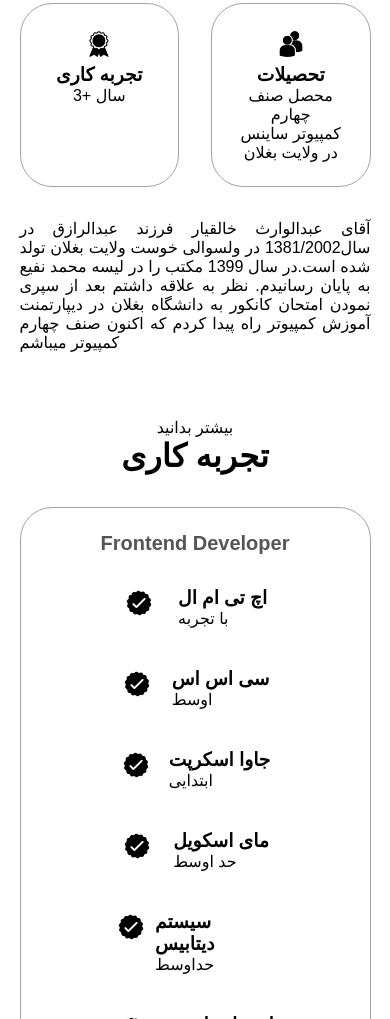
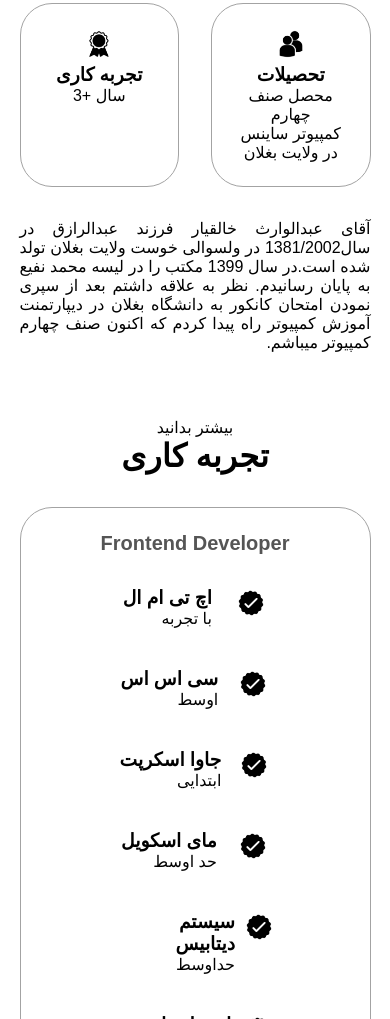
Before and after one commit to Abdulwaris-khaleqyar/My_portfolio, a plain HTML site: page index.html in a window 390 px wide. Shown: the part 1143-2162 px from the top of the page. Drawn offline with Linux system fonts and the light colour scheme.

Commit message:
Add files via upload

```diff
--- a/index.html
+++ b/index.html
@@ -108,7 +108,7 @@
           <div class="text-container">
             <p>
                 آقای  عبدالوارث خالقیار فرزند عبدالرازق در سال1381/2002 در ولسوالی خوست ولایت بغلان  تولد شده است.در سال 1399 مکتب را در لیسه محمد نفیع
-                به  پایان رسانیدم. نظر به علاقه داشتم بعد از سپری نمودن امتحان کانکور به دانشگاه بغلان در دیپارتمنت آموزش کمپیوتر راه پیدا کردم که اکنون  صنف چهارم کمپیوتر میباشم
+                به  پایان رسانیدم. نظر به علاقه داشتم بعد از سپری نمودن امتحان کانکور به دانشگاه بغلان در دیپارتمنت آموزش کمپیوتر راه پیدا کردم که اکنون  صنف چهارم کمپیوتر میباشم.
             </p>
           </div>
         </div>
--- a/mediaqueries.css
+++ b/mediaqueries.css
@@ -52,13 +52,15 @@
 @media screen and (max-width: 600px) {
 
   .hamburger-menu{
-    width: 100%;
+    width: 50%;
     direction: rtl;
   }
   .hamburger-icon{
     position: relative;
   }
-
+.text-container p{
+  direction: rtl;
+}
 
   #contact,
   footer {
--- a/style.css
+++ b/style.css
@@ -160,8 +160,6 @@ a:hover {
   transform: none;
 }
 
-/* SECTIONS */
-
 section {
   padding-top: 4vh;
   height: 96vh;
@@ -181,6 +179,7 @@ section {
   justify-content: center;
   gap: 5rem;
   height: 80vh;
+
 }
 
 .section__pic-container {
@@ -219,12 +218,14 @@ section {
   justify-content: center;
   margin-top: 1rem;
   gap: 1rem;
+
 }
 
 
 .icon {
   cursor: pointer;
   height: 2rem;
+
 }
 
 
@@ -356,6 +357,7 @@ section {
   flex-direction: row;
   gap: 2.5rem;
   justify-content: space-around;
+  direction: rtl;
 }
 
 article {
```
